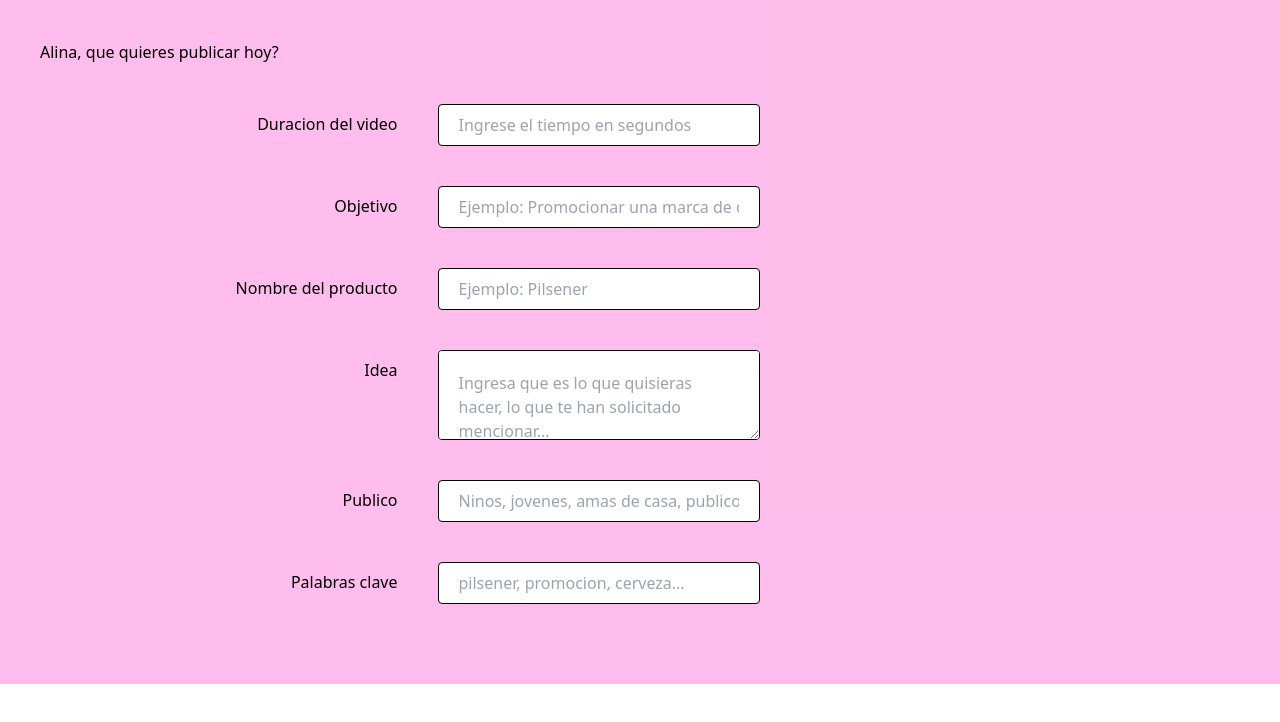
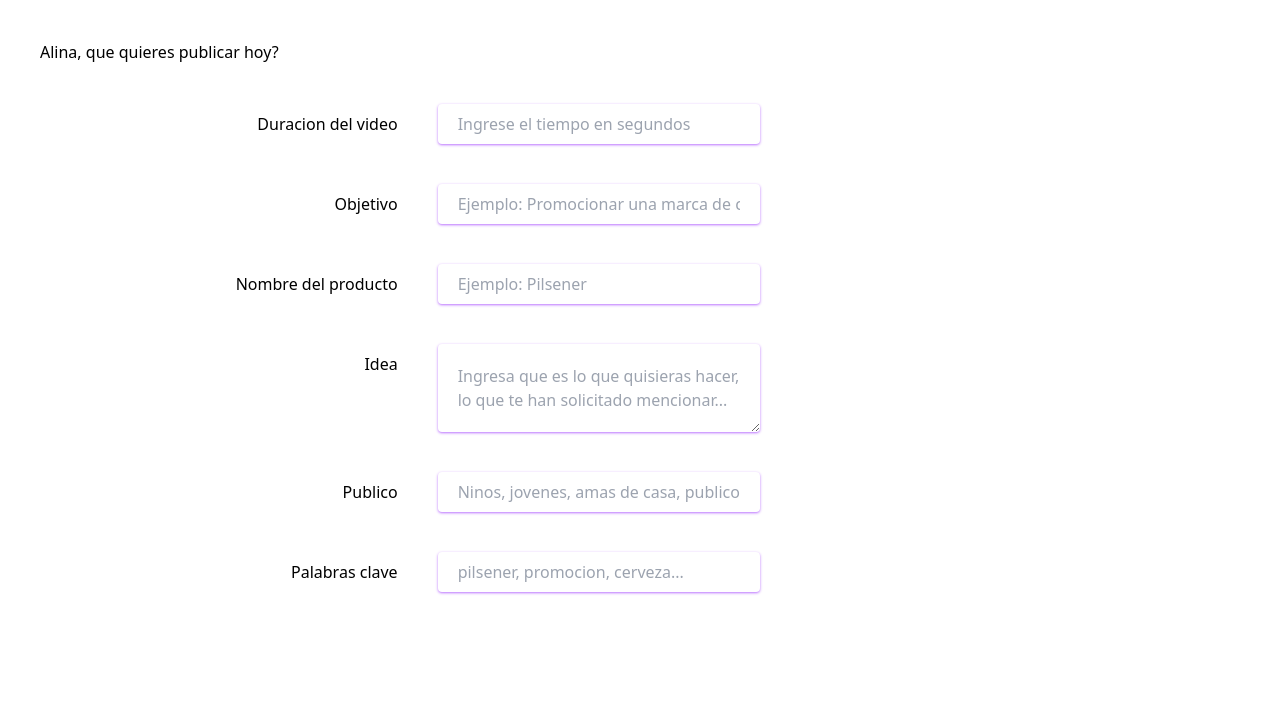
Before and after one commit to kokoaespol/Hackathon_Publifyer, a Vue app in the folder frontend/: page /new in a window 1280 px wide. Shown: the top 722 px of the page. Built offline with nearby package versions, Linux system fonts and the light colour scheme.

Commit message:
chore(frontEnd): effects on inputs

```diff
--- a/frontend/src/components/CustomInput.vue
+++ b/frontend/src/components/CustomInput.vue
@@ -13,6 +13,8 @@ export default {
 <template>
   <div class="w-full flex flex-row justify-between">
     <span class="h-10 w-1/2 flex items-center justify-end">{{ label }}</span>
-        <input class="h-10 border rounded w-1/2 mx-10 text-white p-5" :placeholder="placeholder"/>
+    <input
+      class="h-10 shadow shadow-color5P rounded w-1/2 mx-10 text-white p-5 border-0 focus:shadow-color3G hover:shadow-color1F"
+      :placeholder="placeholder" />
   </div>
 </template>
--- a/frontend/src/components/NewGenie.vue
+++ b/frontend/src/components/NewGenie.vue
@@ -9,7 +9,7 @@ const name = 'Alina'
 </script>
 
 <template>
-    <section class="relative w-full h-full p-10 bg-color1F bg-opacity-30">
+    <section class="relative w-full h-full p-10 bg-opacity-30">
         <!-- Navbar -->
 
         <!-- Title -->
@@ -26,7 +26,8 @@ const name = 'Alina'
             <CustomInput label="Nombre del producto" placeholder="Ejemplo: Pilsener" />
             <div class="w-full flex flex-row justify-between">
                 <span class="h-10 w-1/2 flex items-center justify-end">Idea</span>
-                <textarea class="h-30 border rounded w-1/2 mx-10 text-white p-5"
+                <textarea
+                    class="h-30 border-0 shadow shadow-color5P focus:shadow-color3G hover:shadow-color1F rounded w-1/2 mx-10 text-white p-5"
                     placeholder="Ingresa que es lo que quisieras hacer, lo que te han solicitado mencionar..."></textarea>
             </div>
             <CustomInput label="Publico" placeholder="Ninos, jovenes, amas de casa, publico general..." />
```
Lines whose indentation alone changed are shown as unchanged.
